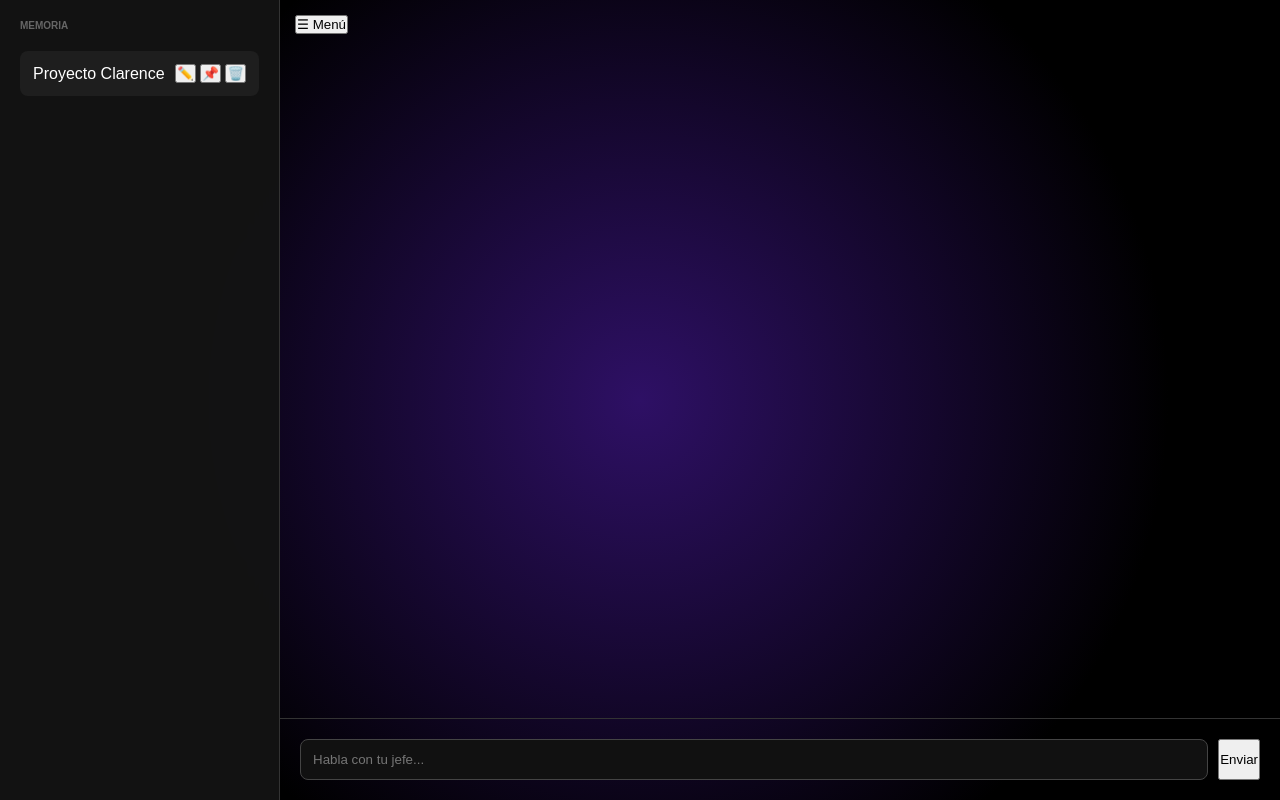
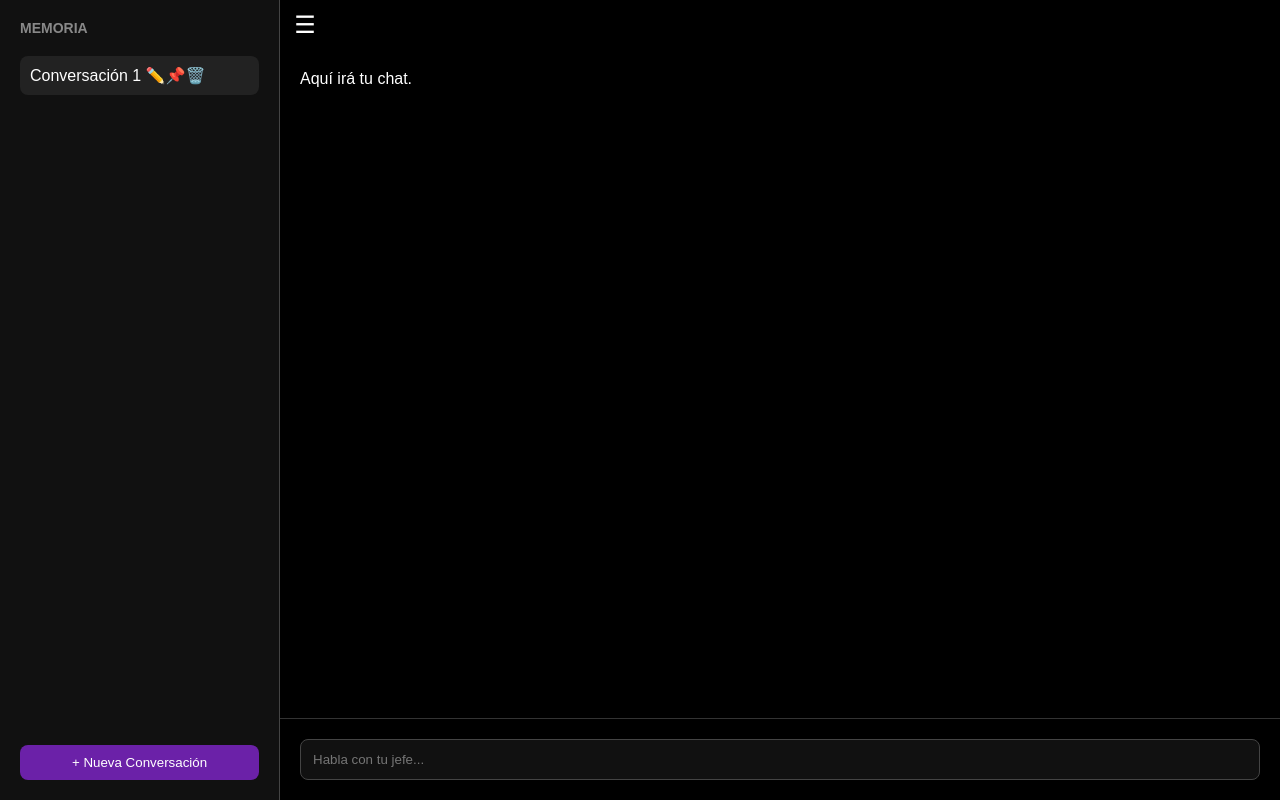
Before and after one commit to InquisidorIA/Inquisidor-chat, a website: page index.html in a window 1280 px wide. Drawn offline with Linux system fonts and the light colour scheme.

Commit message:
Update index.html

```diff
--- a/index.html
+++ b/index.html
@@ -3,81 +3,84 @@
 <head>
     <meta charset="UTF-8">
     <meta name="viewport" content="width=device-width, initial-scale=1.0, maximum-scale=1.0, user-scalable=no">
-    <title>Clarence | Terminal</title>
+    <title>Clarence</title>
     <style>
-        :root { --bg: #000; --sidebar: rgba(20, 20, 20, 0.95); --accent: #6b21a8; }
+        /* Eliminamos cualquier herencia de estilo del navegador */
         * { margin: 0; padding: 0; box-sizing: border-box; }
-        body { background: var(--bg); color: #fff; font-family: sans-serif; height: 100vh; overflow: hidden; }
+        body, html { width: 100%; height: 100%; overflow: hidden; background: #000; color: #fff; font-family: sans-serif; }
 
-        /* Estructura Grid: Sidebar + Main */
-        #app { display: grid; grid-template-columns: 280px 1fr; height: 100vh; width: 100vw; position: relative; }
-
-        /* Barra lateral con "nubes" */
-        #sidebar {
-            background: var(--sidebar); backdrop-filter: blur(20px); border-right: 1px solid #333;
-            display: flex; flex-direction: column; z-index: 100; padding: 20px; transition: transform 0.3s ease;
+        /* Contenedor padre con Grid */
+        #app {
+            display: grid;
+            grid-template-columns: 280px 1fr;
+            grid-template-rows: 100vh;
+            width: 100vw;
+            height: 100vh;
+            position: relative;
         }
 
-        /* Responsive: El sidebar se oculta en móvil y se superpone */
+        /* Barra Lateral con efecto Nube */
+        #sidebar {
+            background: rgba(20, 20, 20, 0.85);
+            backdrop-filter: blur(20px);
+            border-right: 1px solid #444;
+            display: flex;
+            flex-direction: column;
+            padding: 20px;
+            transition: transform 0.3s ease;
+        }
+
+        /* En móvil: Ocultamos la barra lateral fuera de pantalla */
         @media (max-width: 768px) {
             #app { grid-template-columns: 1fr; }
-            #sidebar { position: absolute; transform: translateX(-100%); }
+            #sidebar {
+                position: absolute;
+                top: 0; left: 0;
+                width: 280px; height: 100%;
+                transform: translateX(-100%);
+            }
             #sidebar.open { transform: translateX(0); }
         }
 
-        /* Efectos visuales */
-        #fx-layer { position: absolute; inset: 0; z-index: -1; background: radial-gradient(circle, #2e1065 0%, #000 70%); }
-
-        /* Gestión de Historial */
-        .chat-item {
-            padding: 12px; background: rgba(255,255,255,0.05); margin-bottom: 8px; border-radius: 8px;
-            display: flex; justify-content: space-between; align-items: center; border: 1px solid transparent;
-        }
-        .chat-item:hover { border-color: var(--accent); }
-
-        #main-content { display: flex; flex-direction: column; height: 100vh; }
-        #chat-window { flex: 1; overflow-y: auto; padding: 20px; }
-        #input-zone { padding: 20px; border-top: 1px solid #333; display: flex; gap: 10px; }
-        input { flex: 1; padding: 12px; background: #111; border: 1px solid #444; border-radius: 8px; color: #fff; }
+        /* Área de Chat */
+        #main-chat { display: flex; flex-direction: column; height: 100%; width: 100%; }
+        #chat-window { flex-grow: 1; overflow-y: auto; padding: 20px; }
+        #input-area { padding: 20px; border-top: 1px solid #333; }
+        input { width: 100%; padding: 12px; background: #111; border: 1px solid #444; color: white; border-radius: 8px; }
     </style>
 </head>
 <body>
-    <div id="fx-layer"></div>
+
     <div id="app">
+        <!-- BARRA LATERAL -->
         <aside id="sidebar">
-            <h2 style="font-size: 10px; color: #666; margin-bottom: 20px;">MEMORIA</h2>
-            <div id="history-list">
-                <!-- Ejemplo de estructura de conversación -->
-                <div class="chat-item">
-                    <span>Proyecto Clarence</span>
-                    <div>
-                        <button onclick="edit()">✏️</button>
-                        <button onclick="pin()">📌</button>
-                        <button onclick="del()">🗑️</button>
-                    </div>
-                </div>
+            <h2 style="margin-bottom: 20px; font-size: 14px; color: #888;">MEMORIA</h2>
+            <div id="history">
+                <div style="background: #222; padding: 10px; border-radius: 8px; margin-bottom: 10px;">Conversación 1 ✏️📌🗑️</div>
             </div>
+            <button style="margin-top: auto; padding: 10px; background: #6b21a8; border: none; color: white; border-radius: 8px;">+ Nueva Conversación</button>
         </aside>
 
-        <main id="main-content">
-            <header style="padding: 15px;"><button id="toggle-btn">☰ Menú</button></header>
-            <div id="chat-window"></div>
-            <div id="input-zone">
-                <input id="input" placeholder="Habla con tu jefe...">
-                <button id="send-btn">Enviar</button>
+        <!-- ÁREA DE CHAT -->
+        <main id="main-chat">
+            <button id="menu-btn" style="width: 50px; height: 50px; background: none; border: none; color: white; font-size: 24px;">☰</button>
+            <div id="chat-window">
+                <p>Aquí irá tu chat.</p>
+            </div>
+            <div id="input-area">
+                <input type="text" placeholder="Habla con tu jefe...">
             </div>
         </main>
     </div>
 
     <script>
+        const menuBtn = document.getElementById('menu-btn');
         const sidebar = document.getElementById('sidebar');
-        const toggleBtn = document.getElementById('toggle-btn');
 
-        toggleBtn.onclick = () => sidebar.classList.toggle('open');
-
-        function edit() { alert("Función renombrar"); }
-        function pin() { alert("Función fijar"); }
-        function del() { alert("Función borrar"); }
+        // Lógica de apertura
+        menuBtn.onclick = () => {
+            sidebar.classList.toggle('open');
+        };
     </script>
 </body>
 </html>
```
